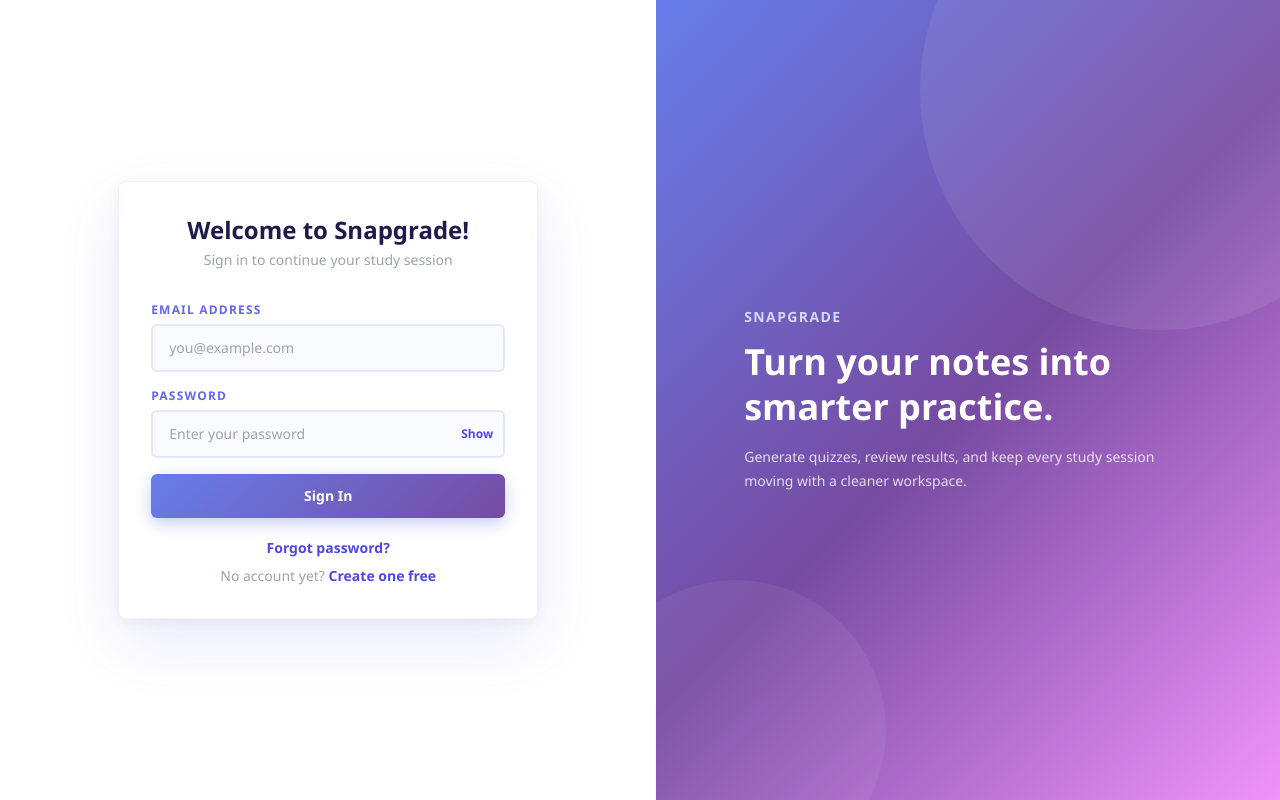
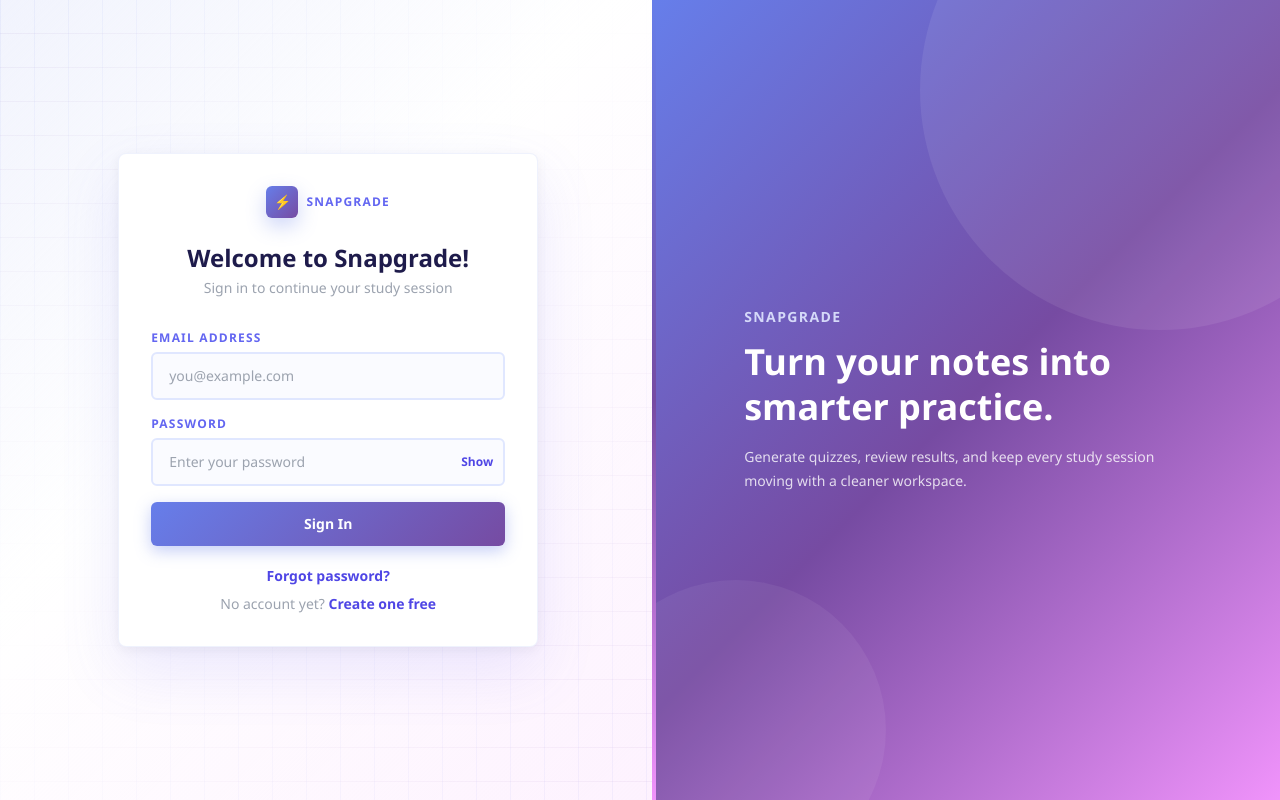
Before and after one commit to Jechris07/SnapGrade, a React (Vite) app in the folder snapgrade-react/: page /login in a window 1280 px wide. Built offline with nearby package versions, Linux system fonts and the light colour scheme; no server answers.

Commit message:
Add latest changes

```diff
--- a/snapgrade-react/src/index.css
+++ b/snapgrade-react/src/index.css
@@ -44,7 +44,17 @@
     grid-template-columns: minmax(0, 1fr) minmax(360px, 0.95fr);
   }
   .auth-split-form {
-    @apply flex items-center justify-center px-6 py-10;
+    @apply relative flex items-center justify-center px-6 py-10 overflow-hidden;
+    background:
+      linear-gradient(135deg, rgba(102,126,234,0.09) 0%, rgba(255,255,255,0.96) 42%, rgba(240,147,251,0.12) 100%),
+      linear-gradient(90deg, rgba(102,126,234,0.08) 1px, transparent 1px),
+      linear-gradient(0deg, rgba(118,75,162,0.07) 1px, transparent 1px);
+    background-size: auto, 34px 34px, 34px 34px;
+  }
+  .auth-split-form::after {
+    content: '';
+    @apply absolute inset-y-0 right-0 w-1 pointer-events-none;
+    background: linear-gradient(180deg, #667eea, #764ba2, #f093fb);
   }
   .auth-split-panel {
     @apply relative overflow-hidden flex items-center justify-center px-10 py-12 text-white;
@@ -65,11 +75,19 @@
     bottom: -80px; left: -70px;
   }
   .auth-split-card {
-    @apply w-full rounded-lg p-8 bg-white;
+    @apply w-full rounded-lg p-8 bg-white relative z-10;
     max-width: 420px;
     border: 1px solid rgba(102,126,234,0.1);
     box-shadow: 0 24px 60px rgba(99,102,241,0.13), 0 3px 12px rgba(0,0,0,0.05);
     animation: fadeSlideUp 0.32s cubic-bezier(0.22,1,0.36,1);
+  }
+  .auth-card-brand {
+    @apply flex items-center justify-center gap-2 mb-6 text-xs font-black uppercase tracking-widest text-indigo-500;
+  }
+  .auth-card-brand-mark {
+    @apply w-8 h-8 rounded-md flex items-center justify-center text-sm text-white tracking-normal;
+    background: linear-gradient(135deg, #667eea, #764ba2);
+    box-shadow: 0 8px 20px rgba(102,126,234,0.32);
   }
   .auth-split-content {
     @apply relative z-10 max-w-md;
--- a/snapgrade-react/src/pages/Login.jsx
+++ b/snapgrade-react/src/pages/Login.jsx
@@ -42,6 +42,10 @@
     <div className="auth-split">
       <div className="auth-split-form">
         <div className="auth-split-card">
+          <div className="auth-card-brand">
+            <span className="auth-card-brand-mark">⚡️</span>
+            <span>Snapgrade</span>
+          </div>
           <div className="text-center mb-8">
             <h1 className="text-2xl font-black text-indigo-950">Welcome to Snapgrade!</h1>
             <p className="text-sm text-gray-400 mt-1">Sign in to continue your study session</p>
```
